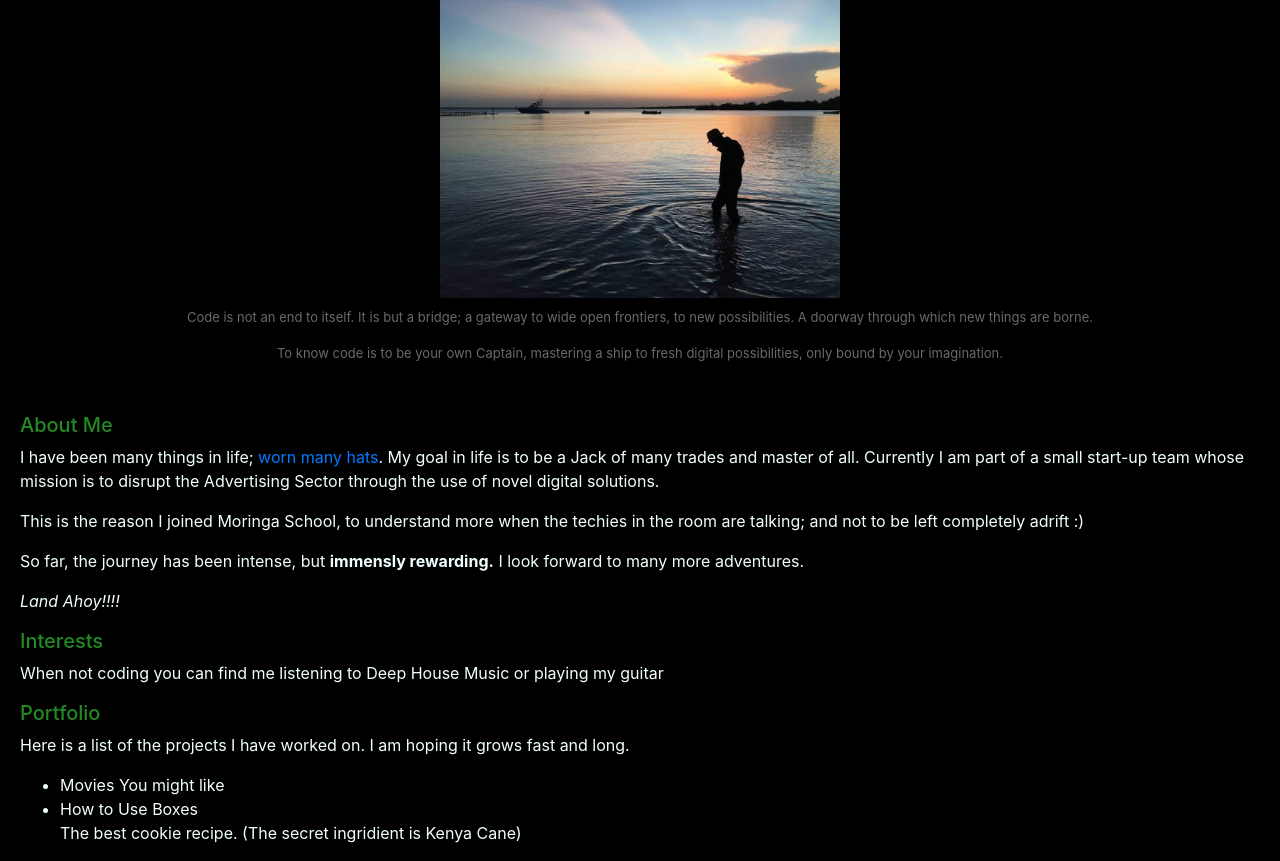
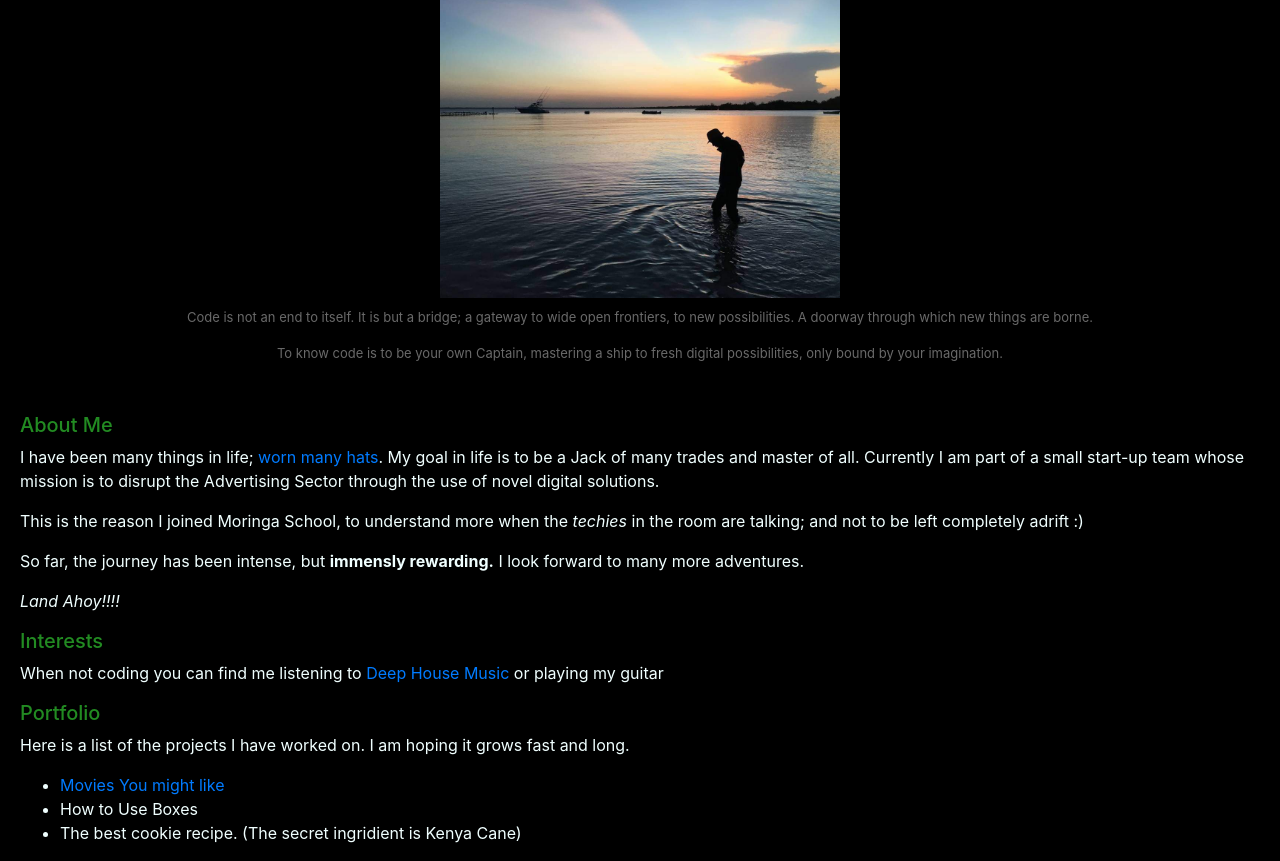
Before and after one commit to NdegwaG/ip-1, a plain HTML site: page index.html in a window 1280 px wide. Shown: the part 90-951 px from the top of the page. Drawn offline with nearby package versions, Linux system fonts and the light colour scheme.

Commit message:
add project readme content

```diff
--- a/index.html
+++ b/index.html
@@ -20,19 +20,19 @@
     <div class="main-body">
       <h5>About Me</h5>
       <p> I have been many things in life; <a href="https://www.linkedin.com/in/ndegwagethaiga/">worn many hats</a>. My goal in life is to be a Jack of many trades and master of all. Currently I am part of a small start-up team whose mission is to disrupt the Advertising Sector through the use of novel digital solutions.</p>
-      <p>This is the reason I joined Moringa School, to understand more when the techies in the room are talking; and not to be left completely adrift :)</p>
+      <p>This is the reason I joined Moringa School, to understand more when the <em>techies</em> in the room are talking; and not to be left completely adrift :)</p>
       <p>So far, the journey has been intense, but <strong>immensly rewarding.</strong> I look forward to many more adventures.</p>
       <p><em>Land Ahoy!!!!</em></p>
 
       <h5>Interests</h5>
-      <p>When not coding you can find me listening to Deep House Music or playing my guitar</p>
+      <p>When not coding you can find me listening to <a href="https://www.youtube.com/watch?v=LVxe9ddgBL4">Deep House Music</a> or playing my guitar</p>
 
       <h5>Portfolio</h5>
       <p>Here is a list of the projects I have worked on. I am hoping it grows fast and long.</p>
         <ul>
-          <li>Movies You might like</li>
+          <li><a href="https://ndegwag.github.io/myfirstwebsite/">Movies You might like</a></li>
           <li>How to Use Boxes</li>
-          <p>The best cookie recipe. (The secret ingridient is Kenya Cane)</p>
+          <li>The best cookie recipe. (The secret ingridient is Kenya Cane)</li>
         </ul>
     </div>
   </body>
```
Also changed, not shown: 1 other file.
